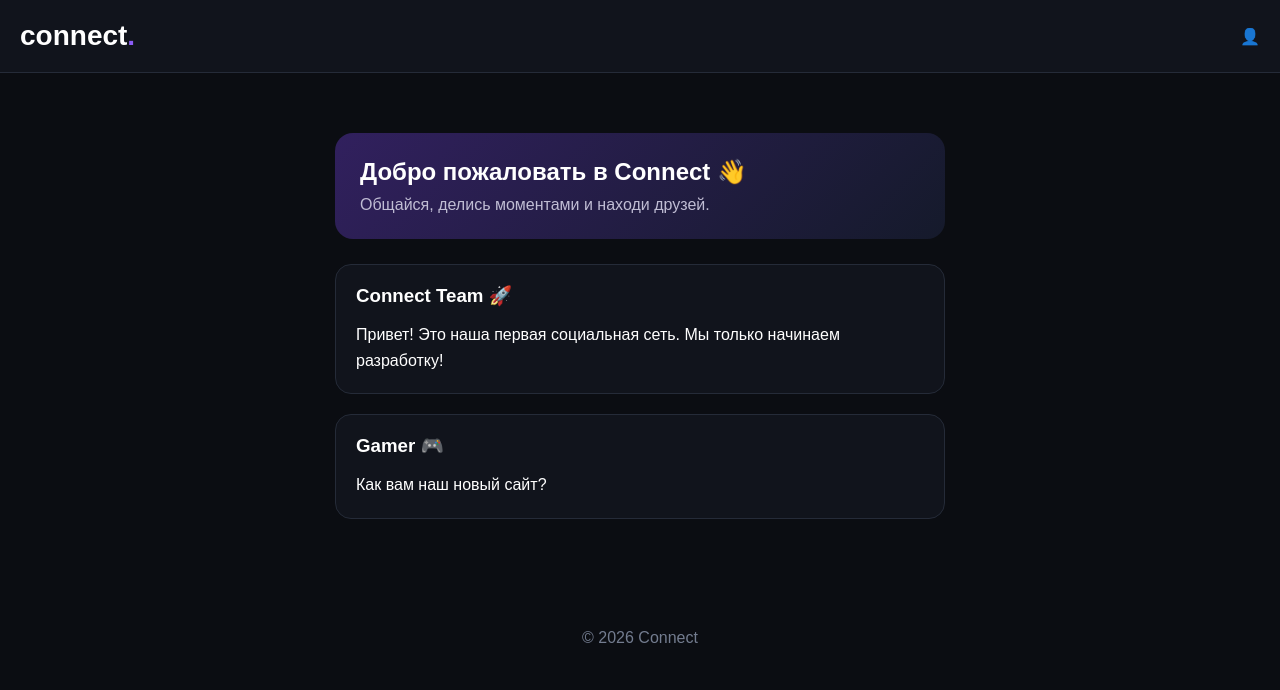
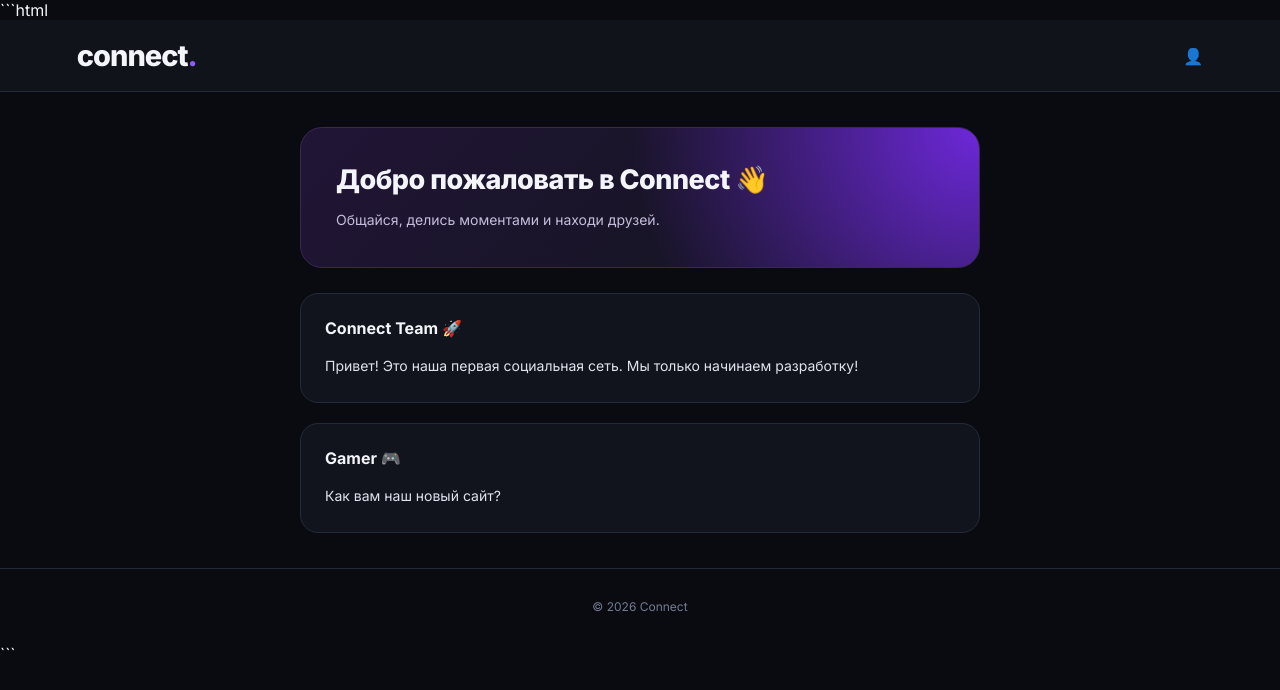
Before and after one commit to setkarosetka-hue/connect-social, a plain HTML site: page index.html in a window 1280 px wide. Drawn offline with Linux system fonts and the light colour scheme.

Commit message:
Refactor index.html structure and style linking

````diff
--- a/index.html
+++ b/index.html
@@ -1,91 +1,21 @@
-
+```html
 <!DOCTYPE html>
 <html lang="ru">
 <head>
     <meta charset="UTF-8">
     <meta name="viewport" content="width=device-width, initial-scale=1.0">
+
     <title>Connect — Социальная сеть</title>
-    <style>
-        * {
-            box-sizing: border-box;
-            margin: 0;
-            padding: 0;
-        }
 
-        body {
-            background: #0b0d12;
-            color: #ffffff;
-            font-family: Arial, sans-serif;
-        }
-
-        header {
-            background: #11141c;
-            padding: 20px;
-            border-bottom: 1px solid #252b38;
-            display: flex;
-            justify-content: space-between;
-            align-items: center;
-        }
-
-        .logo {
-            font-size: 28px;
-            font-weight: bold;
-        }
-
-        .logo span {
-            color: #8b5cf6;
-        }
-
-        main {
-            max-width: 650px;
-            margin: 40px auto;
-            padding: 20px;
-        }
-
-        .welcome {
-            background: linear-gradient(135deg, #31205e, #151a2b);
-            padding: 25px;
-            border-radius: 18px;
-            margin-bottom: 25px;
-        }
-
-        .welcome h1 {
-            margin-bottom: 10px;
-        }
-
-        .welcome p {
-            color: #c0bdd4;
-        }
-
-        .post {
-            background: #11141c;
-            border: 1px solid #252b38;
-            padding: 20px;
-            border-radius: 16px;
-            margin-bottom: 20px;
-        }
-
-        .post h3 {
-            margin-bottom: 15px;
-        }
-
-        .post p {
-            line-height: 1.6;
-        }
-
-        footer {
-            text-align: center;
-            color: #737c8f;
-            padding: 30px;
-        }
-    </style>
+    <!-- Подключение стилей -->
+    <link rel="stylesheet" href="style.css">
 </head>
 
 <body>
 
     <header>
         <div class="logo">connect<span>.</span></div>
-    <div>👤</div>
+        <div class="profile-icon">👤</div>
     </header>
 
     <main>
@@ -95,6 +25,7 @@
             <p>Общайся, делись моментами и находи друзей.</p>
         </section>
 
+        <section class="feed">
             <article class="post">
                 <h3>Connect Team 🚀</h3>
                 <p>
@@ -105,10 +36,9 @@
 
             <article class="post">
                 <h3>Gamer 🎮</h3>
-        <p>
-            Как вам наш новый сайт?
-        </p>
+                <p>Как вам наш новый сайт?</p>
             </article>
+        </section>
 
     </main>
 
@@ -116,5 +46,9 @@
         © 2026 Connect
     </footer>
 
+    <!-- Подключение логики -->
+    <script src="app.js"></script>
+
 </body>
 </html>
+```
````
Lines whose indentation alone changed are shown as unchanged.
